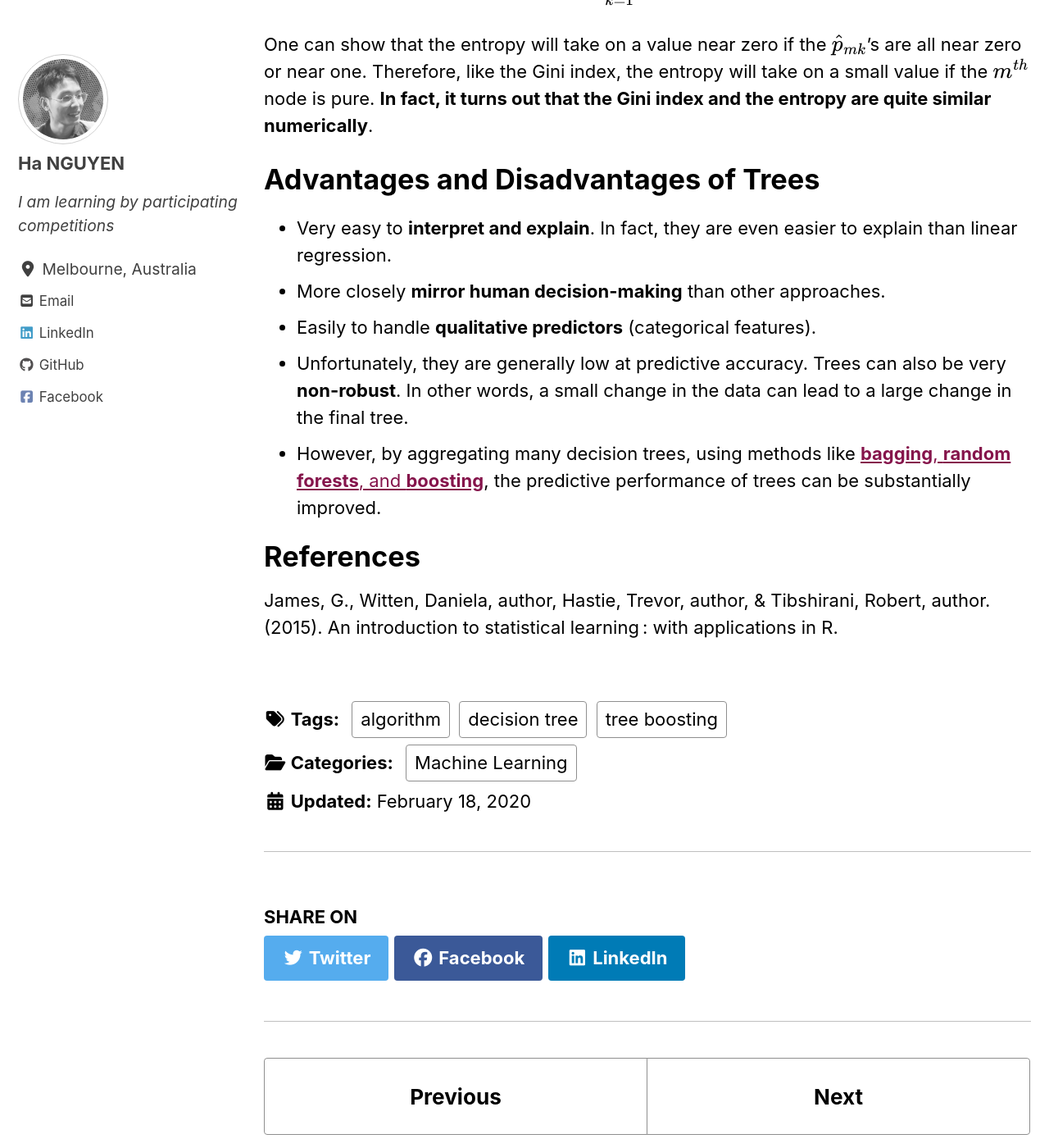
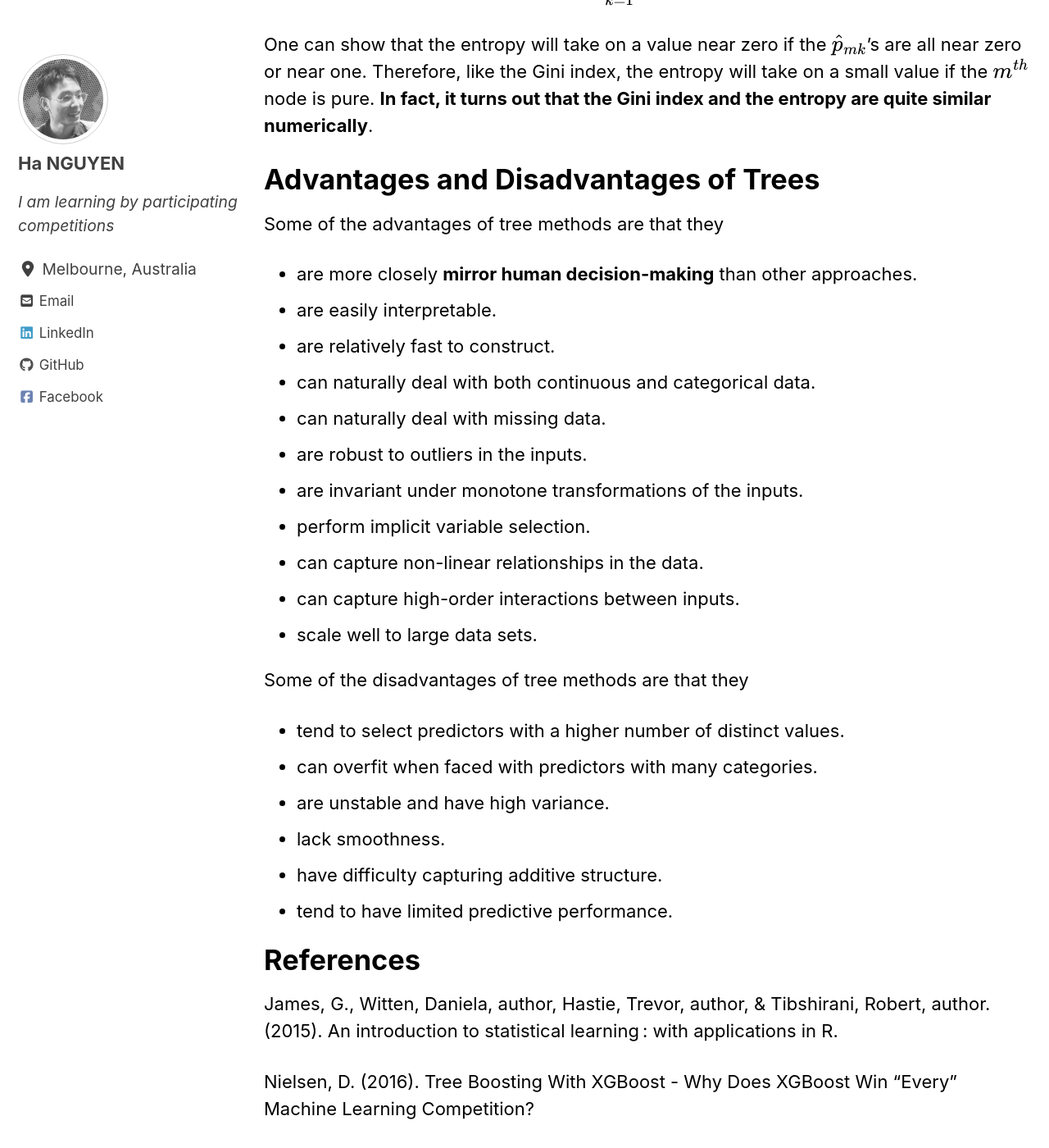
Before and after one commit to datasciblog/datasciblog.github.io, a Jekyll site: the page built from _posts/2020-02-18-tree-boosting-01.md, in a window 1280 px wide and 1400 px high, scrolled down 6471 px. Shown: the whole window at 82% size. Built offline with Jekyll 4.4.1, drawn with Linux system fonts in a browser that asks for light colours; cached includes are drawn as plain includes; nearby versions of some CDN libraries; formulas are drawn with MathJax 3.

Commit message:
Update 2020-02-18-tree-boosting-01.md

```diff
--- a/_posts/2020-02-18-tree-boosting-01.md
+++ b/_posts/2020-02-18-tree-boosting-01.md
@@ -101,12 +101,31 @@ One can show that the entropy will take on a value near zero if the $\hat{p}_{mk
 
 # Advantages and Disadvantages of Trees
 
-- Very easy to **interpret and explain**. In fact, they are even easier to explain than linear regression.
-- More closely **mirror human decision-making** than other approaches.
-- Easily to handle **qualitative predictors** (categorical features).
-- Unfortunately, they are generally low at predictive accuracy. Trees can also be very **non-robust**. In other words, a small change in the data can lead to a large change in the final tree.
-- However, by aggregating many decision trees, using methods like [**bagging**, **random forests**, and **boosting**](https://datasciblog.github.io/2020/02/19/tree-boosting-02/), the predictive performance of trees can be substantially improved.
+Some of the advantages of tree methods are that they
+
+- are more closely **mirror human decision-making** than other approaches.
+- are easily interpretable.
+- are relatively fast to construct.
+- can naturally deal with both continuous and categorical data.
+- can naturally deal with missing data.
+- are robust to outliers in the inputs.
+- are invariant under monotone transformations of the inputs.
+- perform implicit variable selection.
+- can capture non-linear relationships in the data.
+- can capture high-order interactions between inputs.
+- scale well to large data sets.
+
+Some of the disadvantages of tree methods are that they
+
+- tend to select predictors with a higher number of distinct values.
+- can overfit when faced with predictors with many categories.
+- are unstable and have high variance.
+- lack smoothness.
+- have difficulty capturing additive structure.
+- tend to have limited predictive performance.
 
 # References
 
   James, G., Witten, Daniela, author, Hastie, Trevor, author, & Tibshirani, Robert, author. (2015). An introduction to statistical learning : with applications in R.
+
+  Nielsen, D. (2016). Tree Boosting With XGBoost - Why Does XGBoost Win "Every" Machine Learning Competition?
```
